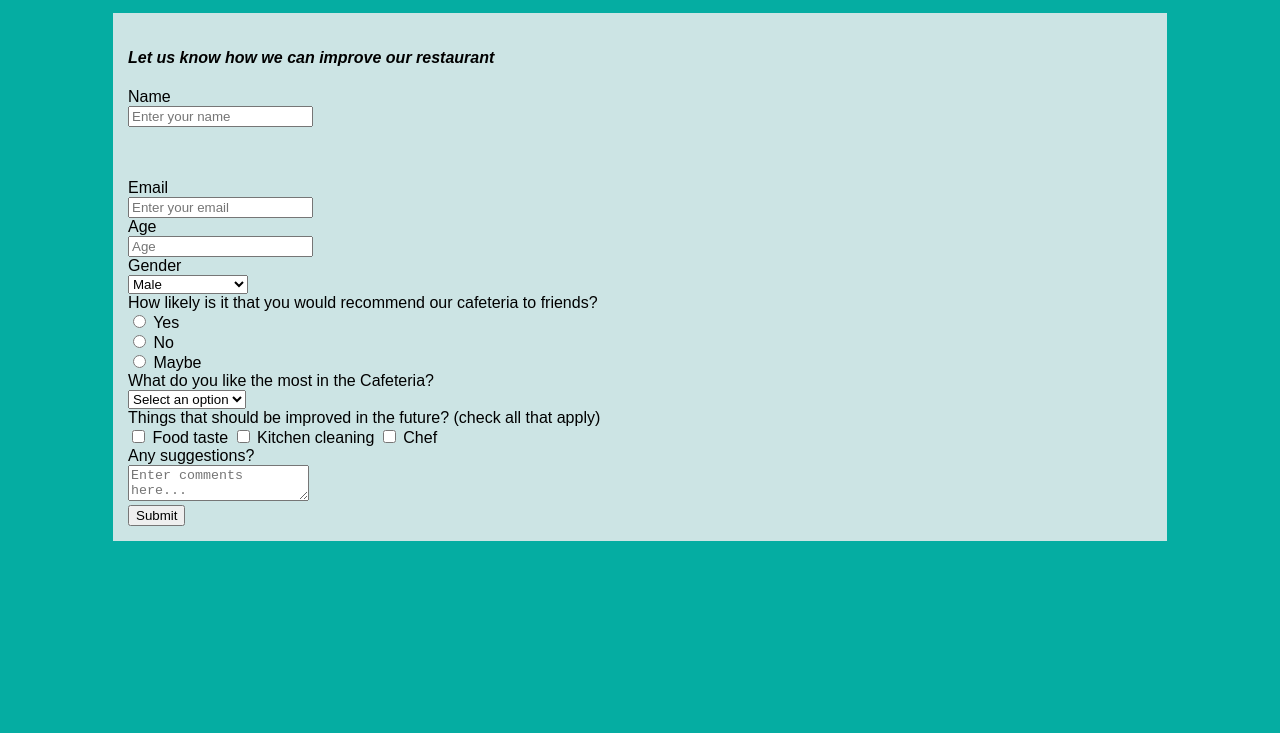
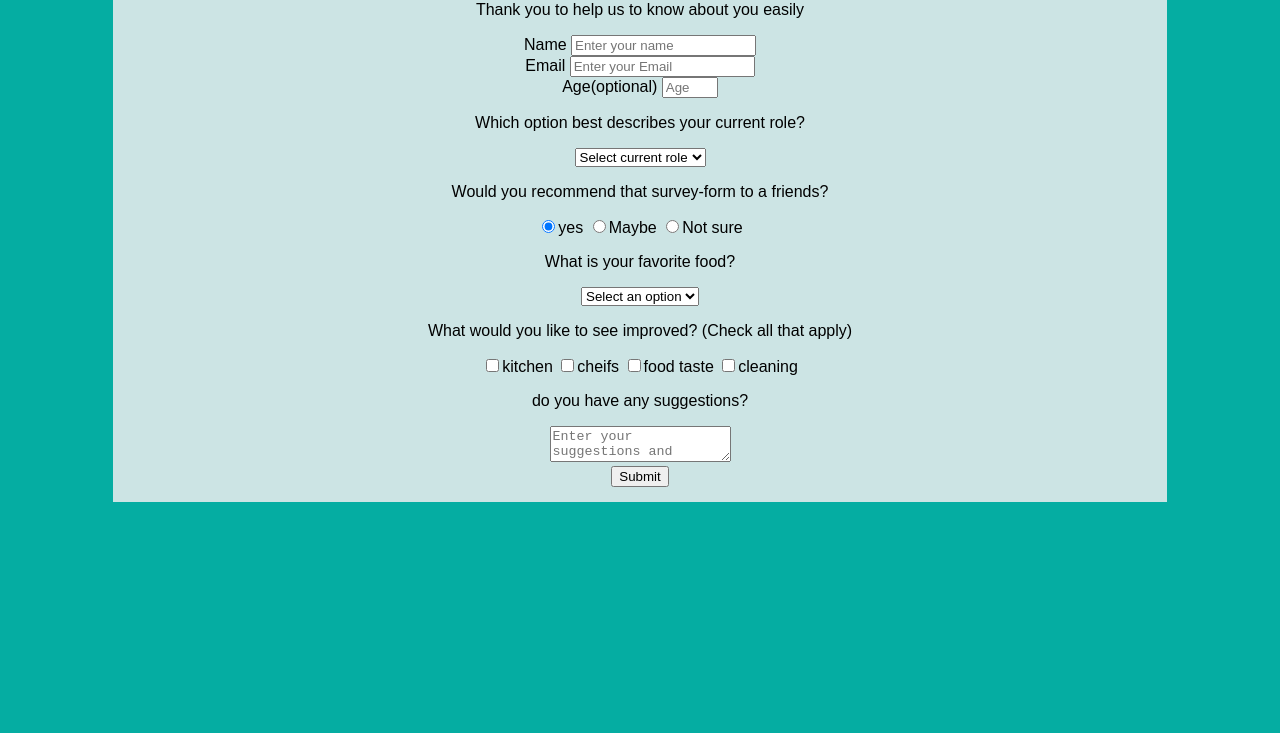
Before and after one commit to Saqibi4213/survey-form, a plain HTML site: page index.html in a window 1280 px wide. Shown: the part 67-800 px from the top of the page. Drawn offline with Linux system fonts and the light colour scheme.

Commit message:
changed some requirements on html file

```diff
--- a/index.html
+++ b/index.html
@@ -1,117 +1,161 @@
 <!DOCTYPE html>
-<html lang="en">
+<html>
   <head>
-    <meta charset="UTF-8">
-    <meta name="viewport" content="width=device-width, initial-scale=1.0">
-    <title>Survey-Form</title>
-    <link rel="stylesheet" href="style.css"/>
+    <link rel="stylesheet" href="style.css" />
   </head>
   <body>
-    <header id="title">
-      <h1><em>Survey Form</em></h1>
-    </header>
-    <section>
     <div class="container">
-        <div>
-          <p><h4><em>Let us know how we can improve our restaurant</em></h4></p>
+        <h1 id="title" class="text-center">survey-Form</h1>
+        <p id="description" class="description text-center">
+        Thank you to help us to know about you easily
+        </p>
+
+      <form id="survey-form">
+        <div class="form-group">
+          <label id="name-label" for="name">Name</label>
+          <input
+            type="text"
+            name="name"
+            id="name"
+            class="form-control"
+            placeholder="Enter your name"
+            required
+          />
         </div>
-        <form id="form-control">
-          <div class="row-tab">
-            <div class="label-tab">
-            <div>
-            <label for="name">Name</label>
+        <div class="form-group">
+          <label id="email-label" for="email">Email</label>
+          <input
+            type="email"
+            name="email"
+            id="email"
+            class="form-control"
+            placeholder="Enter your Email"
+            required
+          />
         </div>
+        <div class="form-group">
+          <label id="number-label" for="number"
+            >Age<span class="clue">(optional)</span></label
+          >
+          <input
+            type="number"
+            name="age"
+            id="number"
+            min="18"
+            max="90"
+            class="form-control"
+            placeholder="Age"
+          />
         </div>
-            <div>
-              <div>
-                <input type="text" name="Name" id="name" placeholder="Enter your name">
-              </div>
-            </div>
-          </div>
-          <div class="input-tab">
-            <div>
-              <label for="email">Email</label>
-            </div>
-            <div>
-              <input type="email" name="Email" id="email" placeholder="Enter your email">
-            </div>
-          </div>
-          <div class="input-tab">
-            <div>
-              <label for="age">Age</label>
-            </div>
-            <div>
-              <input type="number" name="Age" id="age" placeholder="Age">
-            </div>
-          </div>
-          <div class="input-tab">
-            <div>
-              <label for="gender">Gender</label>
-            </div>
-            <div class="select-tab">
-              <select id="gender">
-                <option>Male</option>
-                <option>Female</option>
-                <option>Prefer not to say</option>
+        <div class="form-group">
+          <p>Which option best describes your current role?</p>
+          <select id="dropdown" name="role" class="form-control" required>
+            <option disabled selected value>Select current role</option>
+            <option value="student">Student</option>
+            <option value="job">  Job</option>
+            <option value="learner">Learner</option>
+            <option value="preferNo">Prefer not to say</option>
+            <option value="other">Other</option>
           </select>
         </div>
+
+        <div class="form-group">
+          <p>Would you recommend  that survey-form to a friends?</p>
+          <label>
+            <input
+              name="user-recommend"
+              value="yes"
+              type="radio"
+              class="input-radio"
+              checked
+            />yes</label
+          >
+          <label>
+            <input
+              name="user-recommend"
+              value="maybe"
+              type="radio"
+              class="input-radio"
+            />Maybe</label
+          >
+
+          <label
+            ><input
+              name="user-recommend"
+              value="not-sure"
+              type="radio"
+              class="input-radio"
+            />Not sure</label
+          >
         </div>
-          <div class="input-tab">
-            <div>
-              <label>How likely is it that you would recommend our cafeteria to friends?</label>
-            </div>
-            <div class="input-tab">
-              <div>
-                <input type="radio" name="recommend" value="Yes" id="yes">
-                <label for="yes">Yes</label>
-              </div>
-              <div>
-                <input type="radio" name="recommend" value="No" id="no">
-                <label for="no">No</label>
-              </div>
-              <div>
-                <input type="radio" name="recommend" value="Maybe" id="maybe">
-                <label for="maybe">Maybe</label>
-              </div>
-            </div>
-          </div>
-          <div class="input-tab">
-            <div>
-              <label for="favorite">What do you like the most in the Cafeteria?</label>
-            </div>
-            <div>
-              <select id="favorite">
-                <option>Select an option</option>
-                <option>Pizza</option>
-                <option>Qabuli-palaw</option>
-                <option>Kebab</option>
-                <option>Manto-Aashak</option>
+
+        <div class="form-group">
+          <p>What is your favorite food?</p>
+          <select id="most-like" name="mostLike" class="form-control" required>
+            <option disabled selected value>Select an option</option>
+            <option  value="challenges">Qabuli</option>
+            <option value="projects">Kabab</option>
+            <option value="tasks">AAshak,Mantu</option>
+
           </select>
         </div>
+
+        <div class="form-group">
+          <p>
+            What would you like to see improved?
+            <span class="clue">(Check all that apply)</span>
+          </p>
+
+          <label
+            ><input
+              name="prefer"
+              value="kitchen"
+              type="checkbox"
+              class="input-checkbox"
+            />kitchen</label
+          >
+          <label>
+            <input
+              name="prefer"
+              value="cheifs"
+              type="checkbox"
+              class="input-checkbox"
+            />cheifs</label
+          >
+          <label
+            ><input
+              name="prefer"
+              value="food taste"
+              type="checkbox"
+              class="input-checkbox"
+            />food taste</label
+          >
+          <label
+            ><input
+              name="prefer"
+              value="cleaning"
+              type="checkbox"
+              class="input-checkbox"
+            />cleaning</label
+          >
         </div>
-          <div class="input-tab">
-            <div>
-              <label>Things that should be improved in the future? (check all that apply)</label>
+
+        <div class="form-group">
+          <p>do you have any suggestions?</p>
+          <textarea
+            id="comments"
+            class="input-textarea"
+            name="comment"
+            placeholder="Enter your suggestions and complains here..."
+          ></textarea>
         </div>
-            <div>
-              <input type="checkbox" name="improvement" value="food taste" id="food-taste">
-              <label for="food-taste">Food taste</label>
 
-              <input type="checkbox" name="improvement" value="kitchen cleaning" id="kitchen-cleaning">
-              <label for="kitchen-cleaning">Kitchen cleaning</label>
-              <input type="checkbox" name="improvement" value="chef improvement" id="chef-improvement">
-              <label for="chef-improvement">Chef</label>
+        <div class="form-group">
+          <button type="submit" id="submit" class="submit-button">
+            Submit
+          </button>
         </div>
-          </div>
-          <div class="form-group">
-            <div>
-              <label for="comments">Any suggestions?</label>
-            </div>
-            <textarea name="comment" id="comments" placeholder="Enter comments here..."></textarea>
-          </div>
-          <button type="submit">Submit</button>
       </form>
     </div>
-    </section>
   </body>
 </html>
--- a/style.css
+++ b/style.css
@@ -58,7 +58,6 @@ body {
   width: 54%;
   text-align: left;
 }
-
 #select-box {
   padding: 5px 0;
 }
```
Lines whose indentation alone changed are shown as unchanged.
